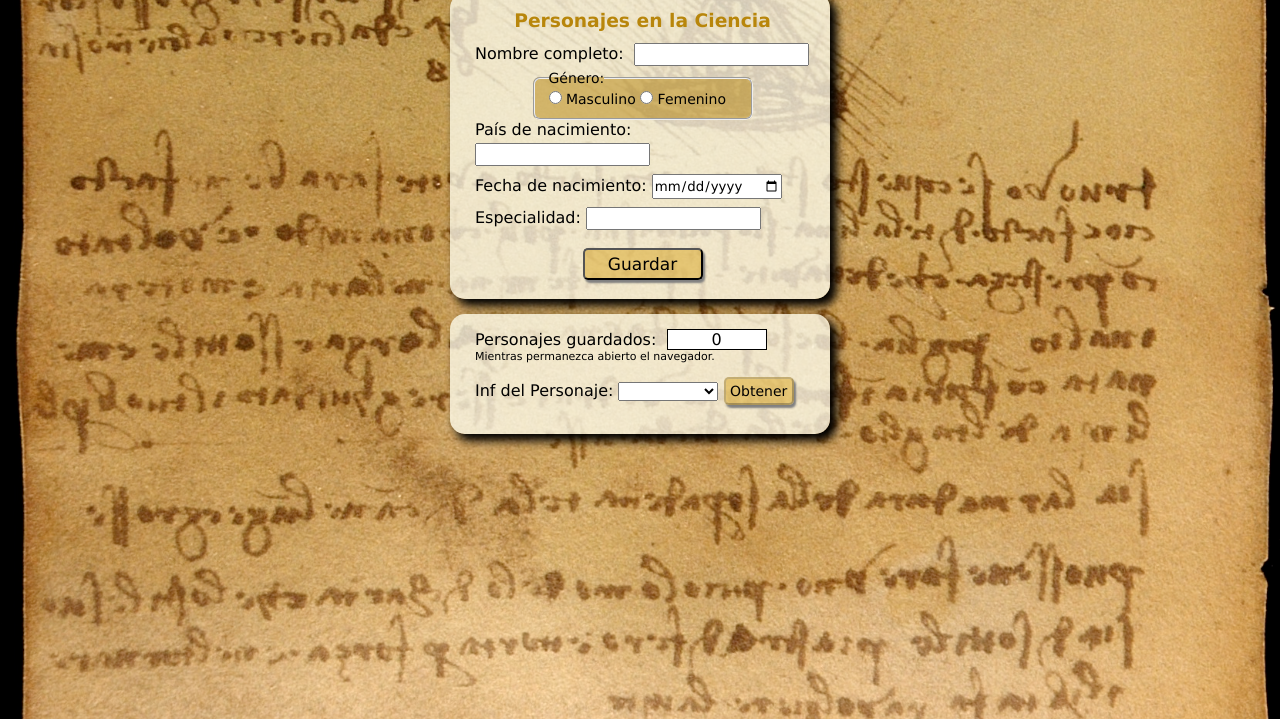
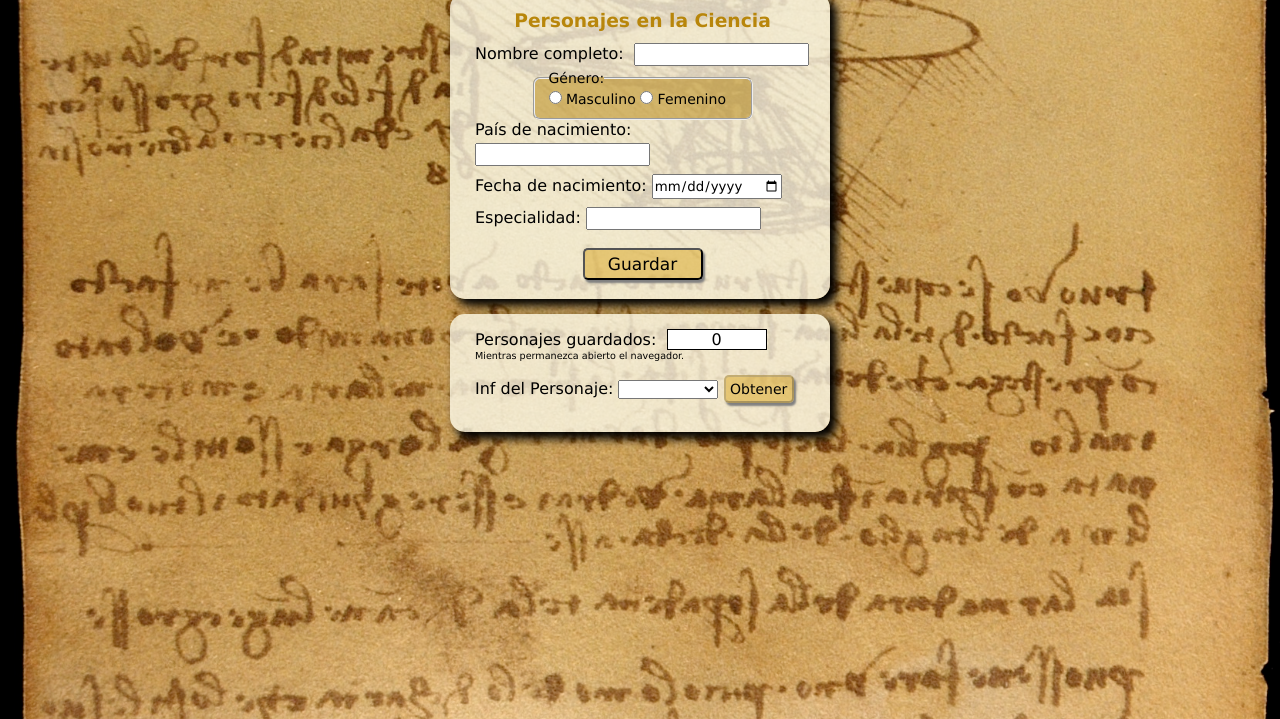
Before and after one commit to User-saj/pagina-personajes, a plain HTML site: page index.html in a window 1280 px wide. Shown: the part 101-820 px from the top of the page. Drawn offline with Linux system fonts and the light colour scheme.

Commit message:
Add files via upload

```diff
--- a/actividad_04_extra.css
+++ b/actividad_04_extra.css
@@ -19,7 +19,8 @@ body {
   /* fondo ajustado al body */
   background-size: cover;
   background-repeat: no-repeat;
-  background-position: center;
+  background-position: center center;
+  background-attachment: fixed;
 }
 
 #titulo {
@@ -108,7 +109,7 @@ form input {
   text-align: center;
 }
 #contPsj p {
-  font-size: 11px;
+  font-size: 0.6em;
 }
 
 #infPsj {
@@ -126,7 +127,7 @@ form input {
 }
 
 .tblCol1 {
-  font-size: 10px;
+  font-size: 0.65em;
 }
 
 .tblCol2 {
@@ -134,3 +135,7 @@ form input {
   color: brown;
   padding-left: 20px;
 }
+
+#outPsj {
+  margin-bottom: 20px;
+}
```
